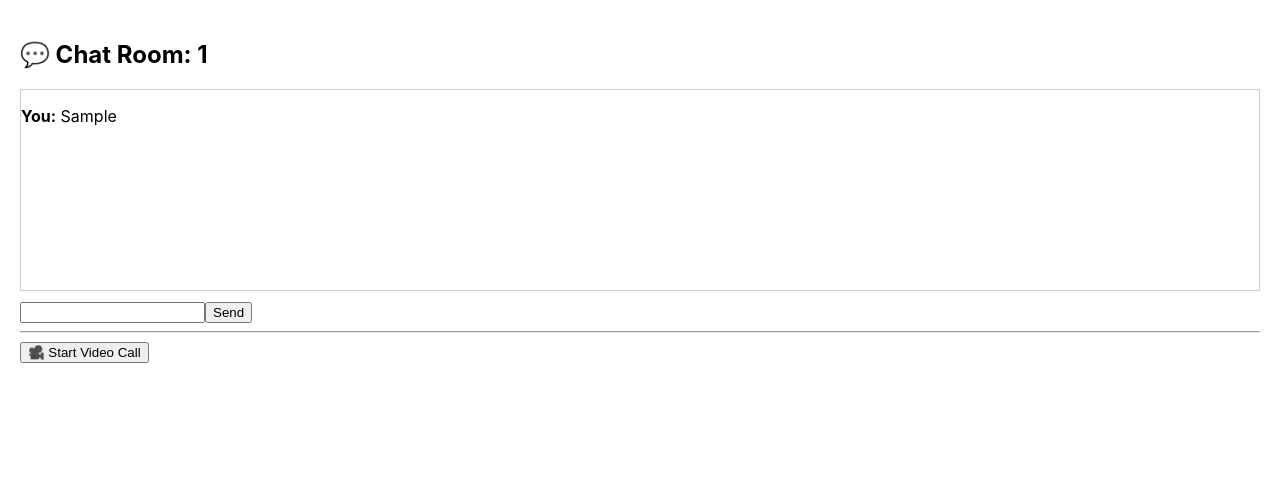
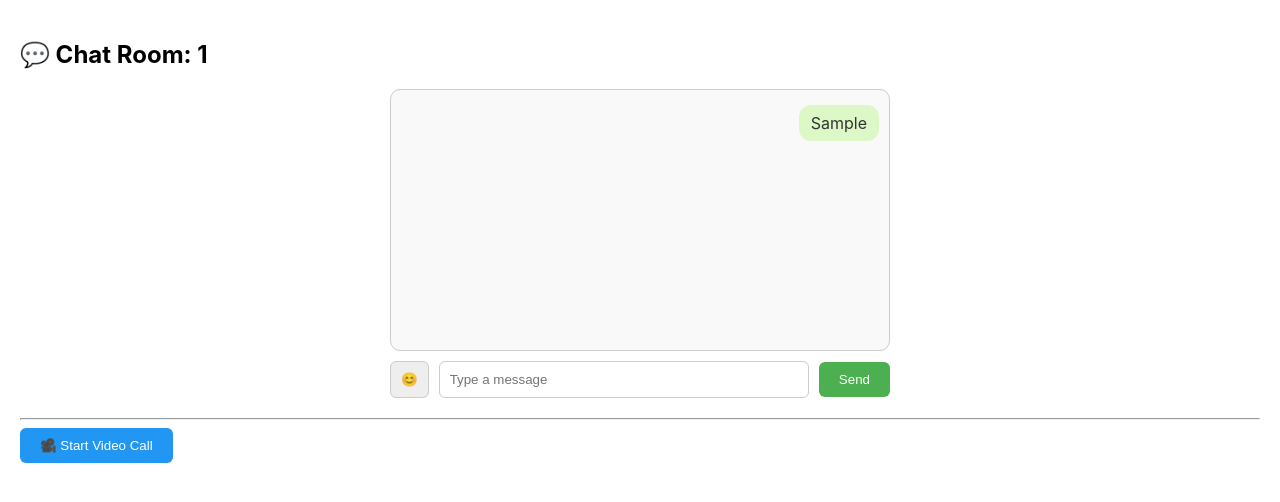
Before and after one commit to Sayanir7/chatting-webrtc, a React (Create React App) app in the folder chatting/: page /chat/1 in a window 1280 px wide. Both pictures are taken after typing "Sample" into the empty fields and a click on the button "Send". Shown: the top 502 px of the page. Built offline with nearby package versions, Linux system fonts and the light colour scheme; no server answers.

Commit message:
ui fix in chatroom

```diff
--- a/chatting/package.json
+++ b/chatting/package.json
@@ -7,6 +7,7 @@
     "@testing-library/jest-dom": "^5.17.0",
     "@testing-library/react": "^13.4.0",
     "@testing-library/user-event": "^13.5.0",
+    "emoji-picker-react": "^4.12.2",
     "react": "^18.3.1",
     "react-dom": "^18.3.1",
     "react-router-dom": "^6.30.1",
--- a/chatting/src/components/ChatRoom.jsx
+++ b/chatting/src/components/ChatRoom.jsx
@@ -1,16 +1,15 @@
-import React, { useContext, useEffect, useState } from 'react';
-import { useParams, useNavigate } from 'react-router-dom';
-// import { io } from 'socket.io-client';
+import React, { useContext, useEffect, useRef, useState } from 'react';
+import { useNavigate } from 'react-router-dom';
 import { SocketContext } from '../context/SocketContext';
+import EmojiPicker from 'emoji-picker-react';
 
-// const socket = io('https://chatting-server-zxbx.onrender.com');
-
-function ChatRoom({roomId}) {
-//   const { roomId } = useParams();
-const socket = useContext(SocketContext);
+function ChatRoom({ roomId }) {
+  const socket = useContext(SocketContext);
   const [messages, setMessages] = useState([]);
   const [input, setInput] = useState('');
+  const [showEmojiPicker, setShowEmojiPicker] = useState(false);
   const navigate = useNavigate();
+  const messagesEndRef = useRef(null);
 
   useEffect(() => {
     socket.on('chat-message', ({ message, sender }) => {
@@ -20,29 +19,127 @@ const socket = useContext(SocketContext);
     return () => {
       socket.off('chat-message');
     };
-  }, []);
+  }, [socket]);
+
+  useEffect(() => {
+    messagesEndRef.current?.scrollIntoView({ behavior: 'smooth' });
+  }, [messages]);
 
   const sendMessage = () => {
     if (input.trim()) {
       socket.emit('chat-message', { room: roomId, message: input });
-      setMessages((prev) => [...prev, { sender: 'You', message: input }]);
+      setMessages((prev) => [...prev, { sender: 'me', message: input }]);
       setInput('');
+      setShowEmojiPicker(false);
     }
+  };
+
+  const handleEmojiClick = (emojiData) => {
+    setInput((prev) => prev + emojiData.emoji);
   };
 
   return (
     <div style={{ padding: '20px' }}>
       <h2>💬 Chat Room: {roomId}</h2>
-      <div style={{ border: '1px solid #ccc', height: '200px', overflowY: 'scroll', marginBottom: '10px' }}>
-        {messages.map((msg, idx) => (
-          <p key={idx}><strong>{msg.sender}:</strong> {msg.message}</p>
-        ))}
+
+      <div style={{ width: '100%', maxWidth: '500px', margin: '20px auto' }}>
+        <div
+          style={{
+            height: '240px',
+            overflowY: 'auto',
+            border: '1px solid #ccc',
+            borderRadius: '10px',
+            padding: '10px',
+            background: '#f9f9f9',
+          }}
+        >
+          {messages.map((msg, index) => (
+            <p
+              key={index}
+              style={{
+                textAlign: msg.sender === 'me' ? 'right' : 'left',
+                margin: '5px 0',
+              }}
+            >
+              <span
+                style={{
+                  background: msg.sender === 'me' ? '#dcf8c6' : '#fff',
+                  padding: '8px 12px',
+                  borderRadius: '12px',
+                  display: 'inline-block',
+                  color: '#333',
+                }}
+              >
+                {msg.message}
+              </span>
+            </p>
+          ))}
+          <div ref={messagesEndRef} />
+        </div>
+
+        <div style={{ display: 'flex', gap: '10px', marginTop: '10px', alignItems: 'center' }}>
+          <button
+            onClick={() => setShowEmojiPicker((prev) => !prev)}
+            style={{
+              padding: '10px',
+              borderRadius: '6px',
+              backgroundColor: '#eee',
+              border: '1px solid #ccc',
+              cursor: 'pointer',
+            }}
+          >
+            😊
+          </button>
+
+          <input
+            type="text"
+            value={input}
+            onChange={(e) => setInput(e.target.value)}
+            placeholder="Type a message"
+            style={{
+              flex: 1,
+              padding: '10px',
+              borderRadius: '6px',
+              border: '1px solid #ccc',
+            }}
+          />
+
+          <button
+            onClick={sendMessage}
+            style={{
+              padding: '10px 20px',
+              borderRadius: '6px',
+              backgroundColor: '#4CAF50',
+              color: 'white',
+              border: 'none',
+              cursor: 'pointer',
+            }}
+          >
+            Send
+          </button>
+        </div>
+
+        {showEmojiPicker && (
+          <div style={{ marginTop: '10px' }}>
+            <EmojiPicker onEmojiClick={handleEmojiClick} />
+          </div>
+        )}
       </div>
-      <input value={input} onChange={(e) => setInput(e.target.value)} />
-      <button onClick={sendMessage}>Send</button>
 
       <hr />
-      <button onClick={() => navigate(`/video/${roomId}`)}>🎥 Start Video Call</button>
+      <button
+        onClick={() => navigate(`/video/${roomId}`)}
+        style={{
+          padding: '10px 20px',
+          borderRadius: '6px',
+          backgroundColor: '#2196F3',
+          color: 'white',
+          border: 'none',
+          cursor: 'pointer',
+        }}
+      >
+        🎥 Start Video Call
+      </button>
     </div>
   );
 }
```
Also changed, not shown: 1 other file (tests, documents, lock files or other folders).
